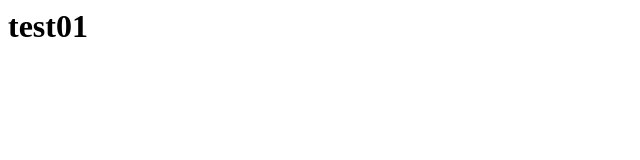
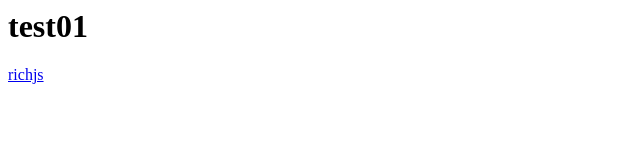
Before and after one commit to epitoni/test01, a plain HTML site: page index.html in a window 1280 px wide. Shown: the full height of the page, 0-640 px from the left. Drawn offline with Linux system fonts and the light colour scheme.

Commit message:
Update index.html

```diff
--- a/index.html
+++ b/index.html
@@ -3,5 +3,6 @@
 </head>
 <body>
 	<h1>test01</h1>
+	<a href="./richjs01/index.html">richjs</a>
 </body>
 </html>
```
